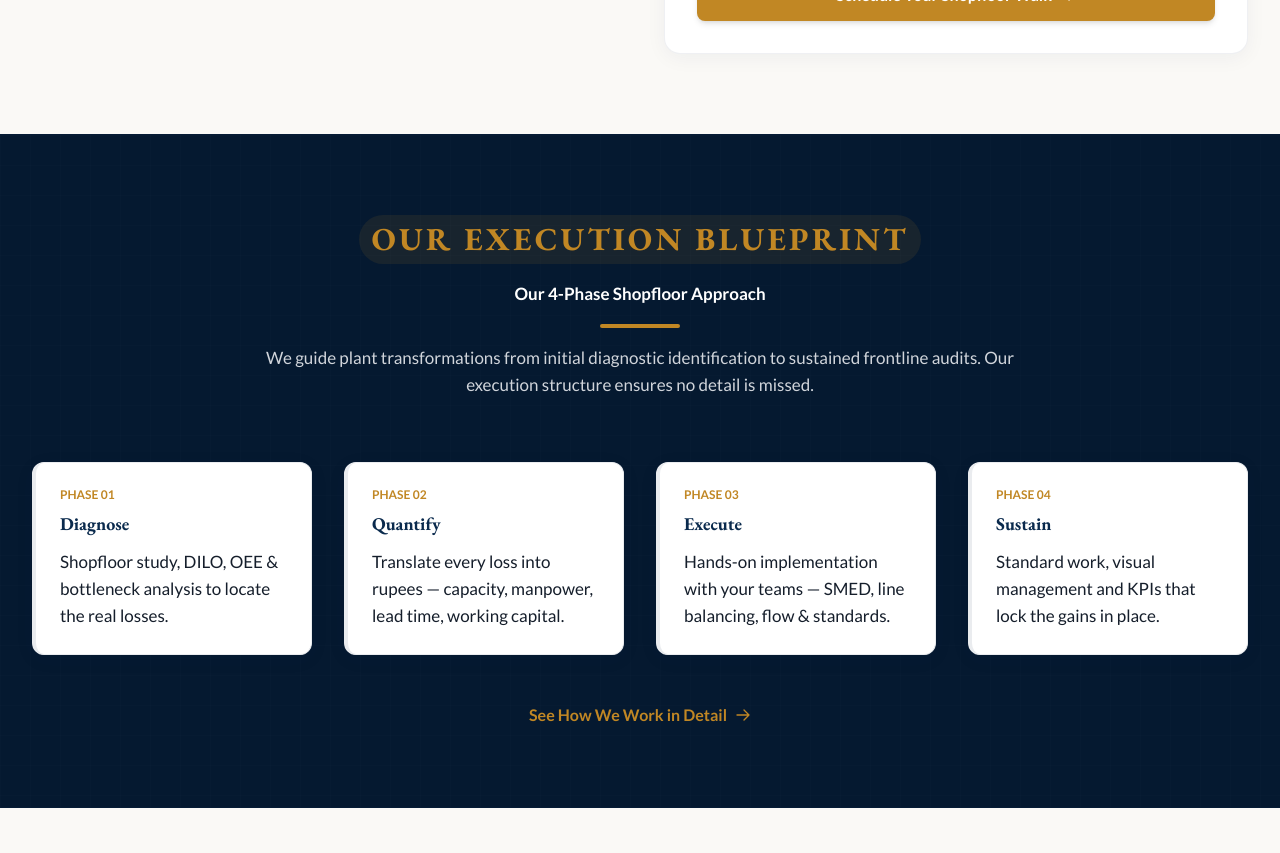
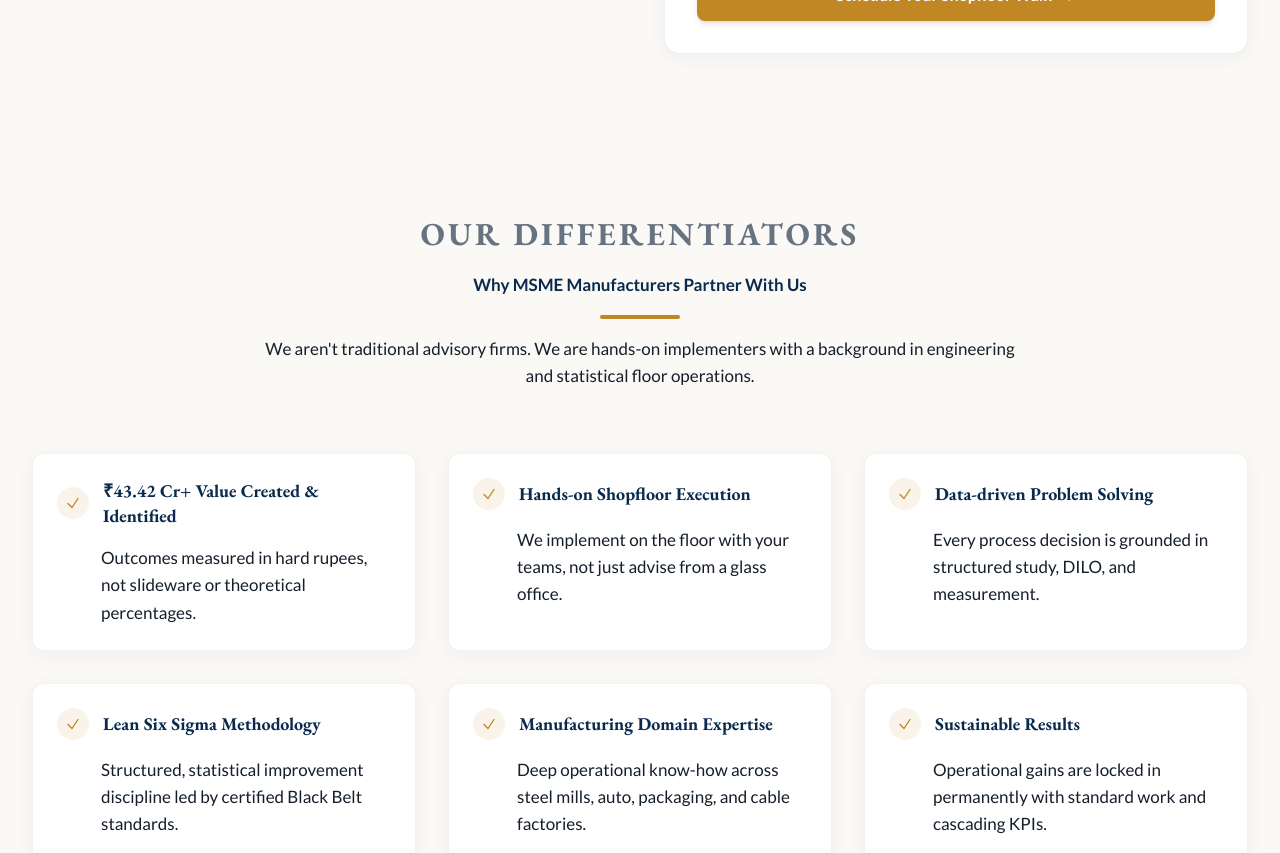
Before and after one commit to divyanshugautamlive/pl-consultants, a Next.js app: page / in a window 1280 px wide. Shown: the part 3360-4213 px from the top of the page. Built offline with nearby package versions, Linux system fonts and the light colour scheme.

Commit message:
Layout update: Comment out and hide the 'Our Execution Blueprint' section using conditional rendering

```diff
--- a/src/app/page.js
+++ b/src/app/page.js
@@ -374,7 +374,8 @@ export default function Home() {
       </section>
       */}
 
-      {/* 4. METHODOLOGY (Diagnose -> Quantify -> Execute -> Sustain) */}
+      {/* 4. METHODOLOGY (Diagnose -> Quantify -> Execute -> Sustain) - Hiding temporarily */}
+      {false && (
         <section className="py-20 bg-navy-dark border-y border-navy-light/10 text-white relative overflow-hidden">
           {/* Subtle grid pattern */}
           <div className="absolute inset-0 bg-[linear-gradient(to_right,#ffffff02_1px,transparent_1px),linear-gradient(to_bottom,#ffffff02_1px,transparent_1px)] bg-[size:30px_30px] z-0" />
@@ -428,6 +429,7 @@ export default function Home() {
             </div>
           </div>
         </section>
+      )}
 
       {/* 5. WHY CHOOSE PINNACLE LOGIC CONSULTING */}
       <section className="py-20 bg-off-white">
```
Lines whose indentation alone changed are shown as unchanged.
